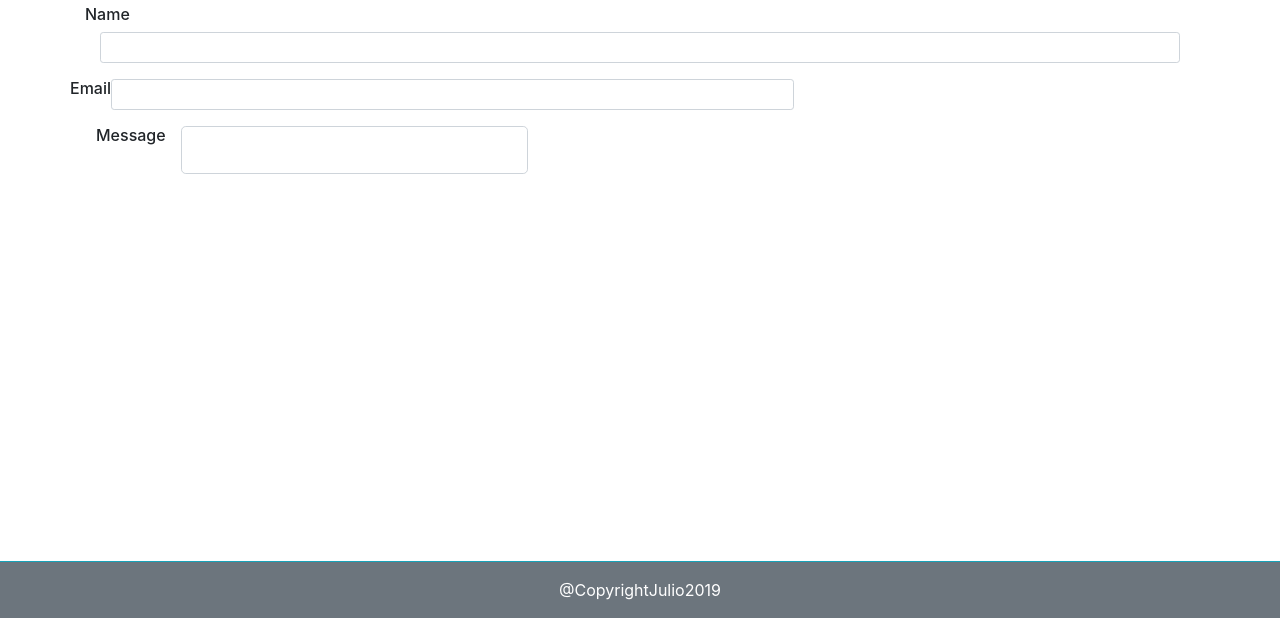
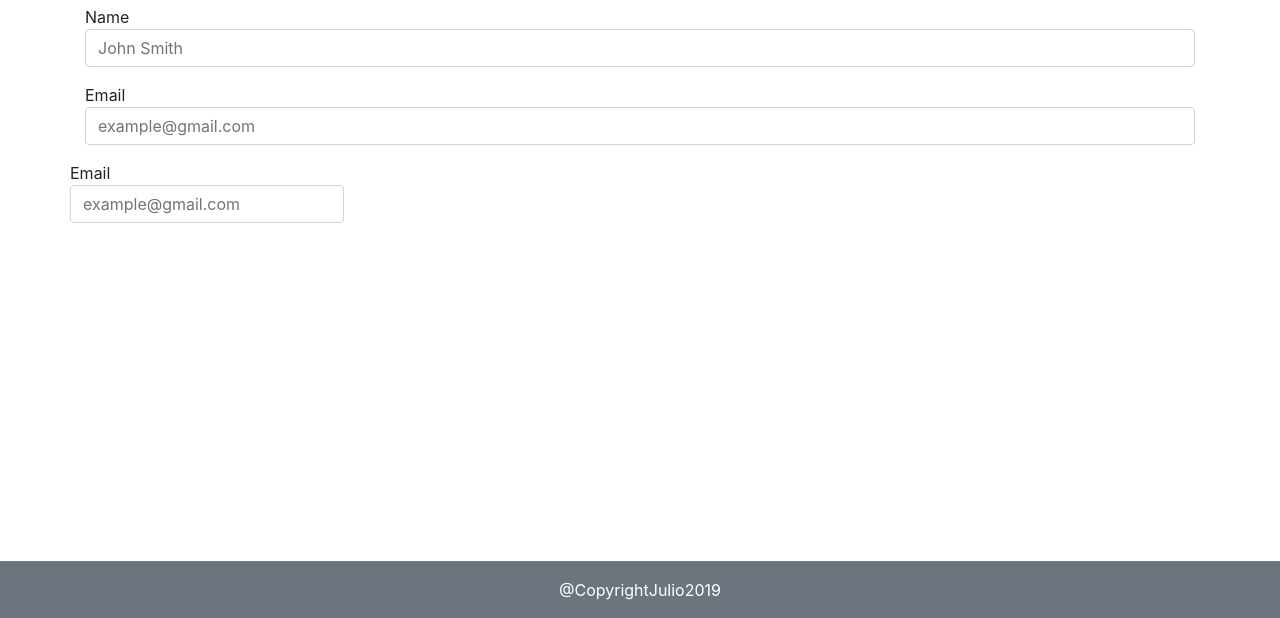
Before and after one commit to julioguzman19/Bootstrap-Portfolio, a plain HTML site: page contact.html in a window 1280 px wide. Shown: the part 182-800 px from the top of the page. Drawn offline with nearby package versions, Linux system fonts and the light colour scheme.

Commit message:
Contact Fill Form

```diff
--- a/contact.html
+++ b/contact.html
@@ -50,45 +50,49 @@
         </div>
 
         <!-- Name header Row -->
-        <div class="row">
+       <!--  <div class="row">
                 <div class="col-lg-12">
                     <h6>Name</h6>
                 </div>
-        </div>
+        </div> -->
         <!-- Name Input Box Row -->
         <div class="row">
                 <div class="col-lg-12">
-                    <div class="input-group input-group-sm mb-3 col-lg-12">
-                    <input type="text" class="form-control" aria-describedby="inputGroup-sizing-sm">
+                        <div class="form-group">
+                            <lable for="example">Name</lable>
+                        <input type="text" class="form-control" id="name" placeholder="John Smith">
+                    </div>
                 </div>
         </div>
 
-            <!-- Email header Row -->
+           <!-- Email header Row
             <div class="row">
                     <div class="col-lg-12">
                         <h6>Email</h6>
                     </div>
-            </div>
+            </div> -->
 
             <!-- Email Input Box Row -->
             <div class="row">
                     <div class="col-lg-12">
-                        <div class="input-group input-group-sm mb-3 ">
-                        <input type="text" class="form-control" aria-describedby="inputGroup-sizing-sm">
+                        <div class="form-group">
+                                <lable for="example">Email</lable>
+                        <input type="email" class="form-control" id="email" placeholder="example@gmail.com">
                     </div>
             </div>
 
         <!-- Message header Row -->
-        <div class="row">
+      <!--   <div class="row">
                 <div class="col-lg-12">
                     <h6>Message</h6>
                 </div>
-        </div>
+        </div> -->
         <!-- Message Input Box Row -->
         <div class="row">
                 <div class="col-lg-12">
-                    <div class="input-group input-group-lg mb-3 col-lg-12">
-                    <input type="text" class="form-control" aria-describedby="inputGroup-sizing-sm">
+                    <div class="form-group">
+                        <lable for="example">Email</lable>
+                        <input type="email" class="form-control" id="email" placeholder="example@gmail.com">
                 </div>
         </div>
 
```
